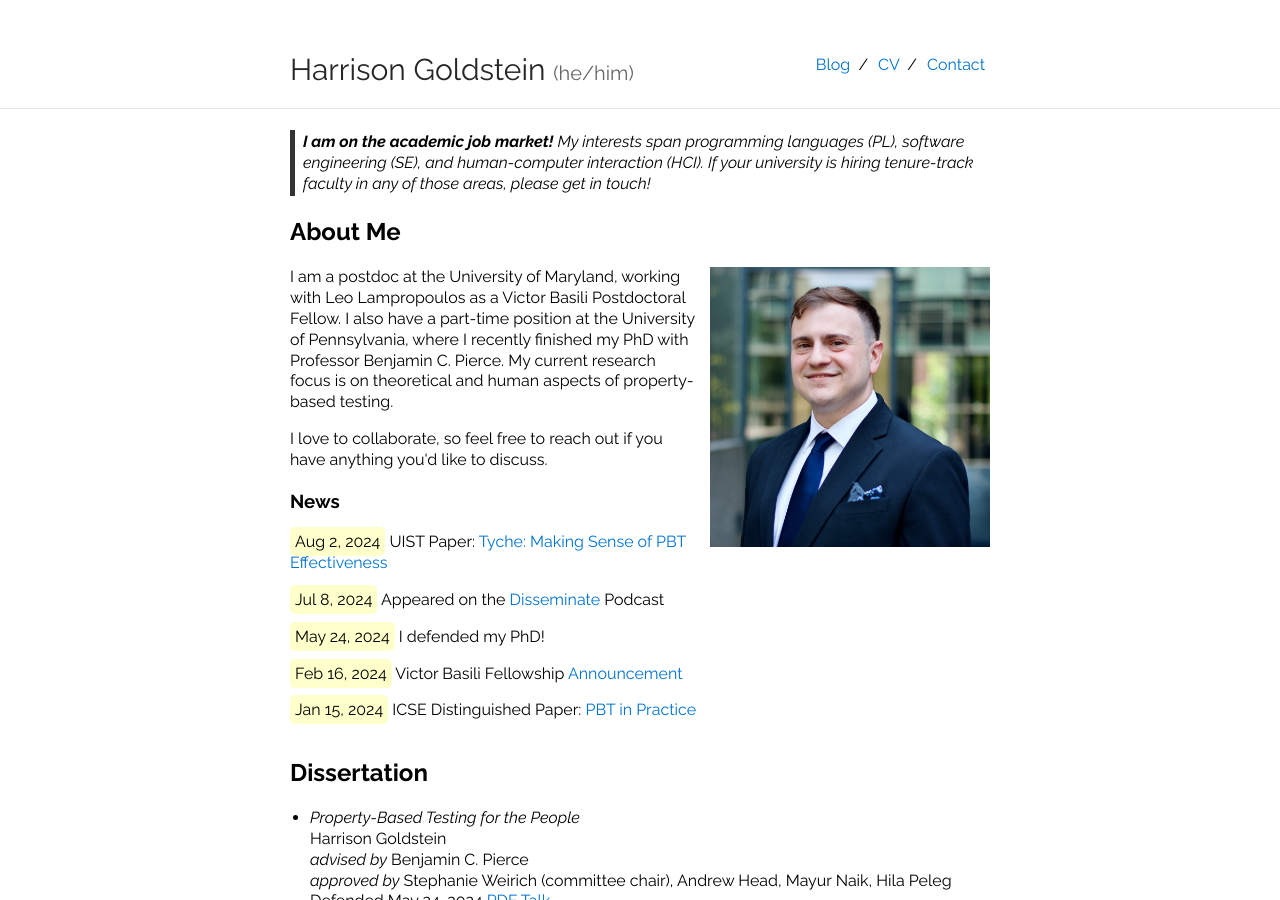
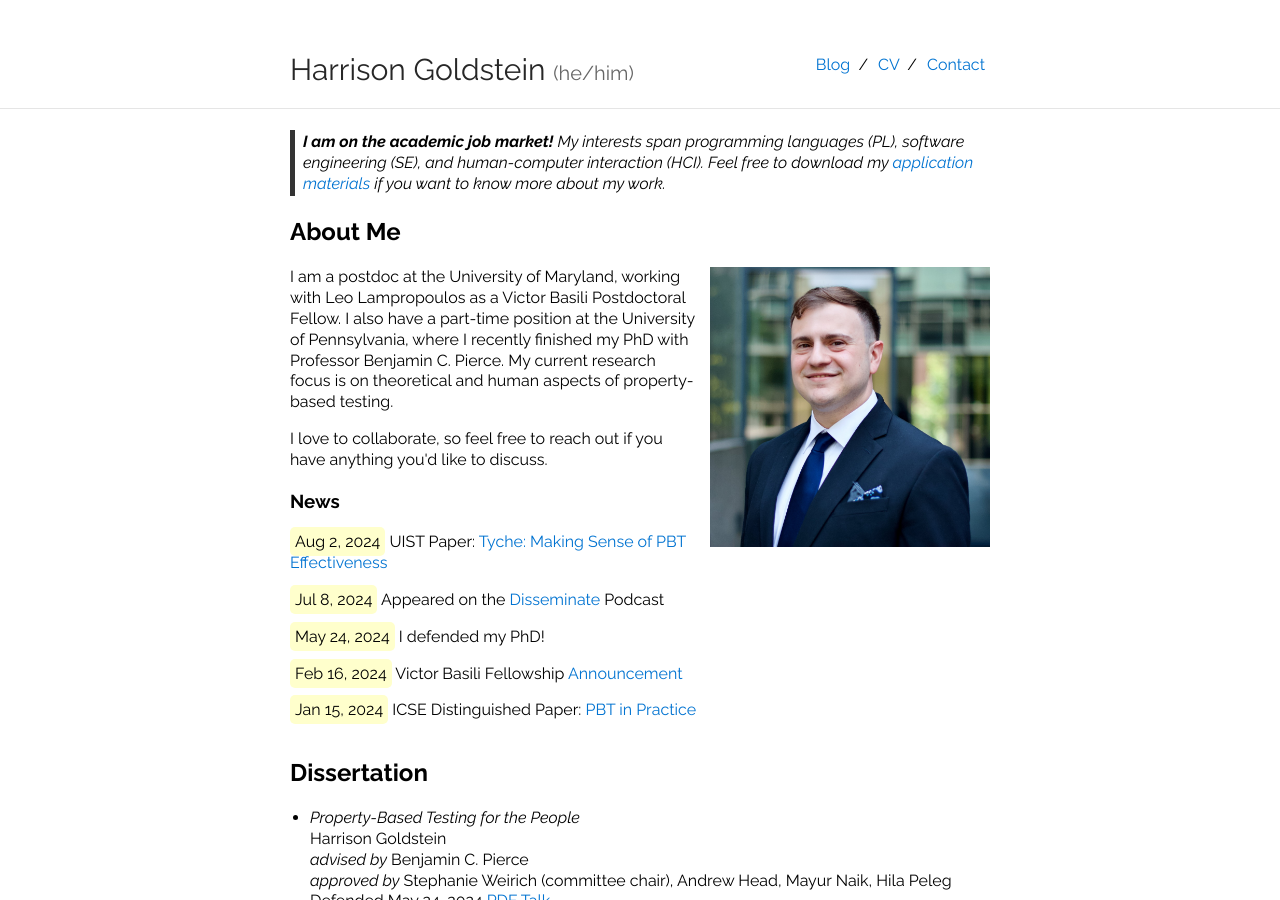
Before and after one commit to hgoldstein95/hgoldstein95.github.io, a Jekyll site: the page built from index.md, in a window 1280 px wide and 900 px high. Built offline with Jekyll 4.4.1, drawn with Linux system fonts in a browser that asks for light colours.

Commit message:
Add job market materials to website

```diff
--- a/index.md
+++ b/index.md
@@ -4,8 +4,9 @@ layout: default
 
 <blockquote>
 <strong>I am on the academic job market!</strong> My interests span programming languages (PL),
-software engineering (SE), and human-computer interaction (HCI). If your university is hiring tenure-track
-faculty in any of those areas, please get in touch!
+software engineering (SE), and human-computer interaction (HCI). Feel free to download my
+<a class="post-link" href="papers/job-market.pdf">application materials</a>
+if you want to know more about my work.
 </blockquote>
 
 ## About Me
```
